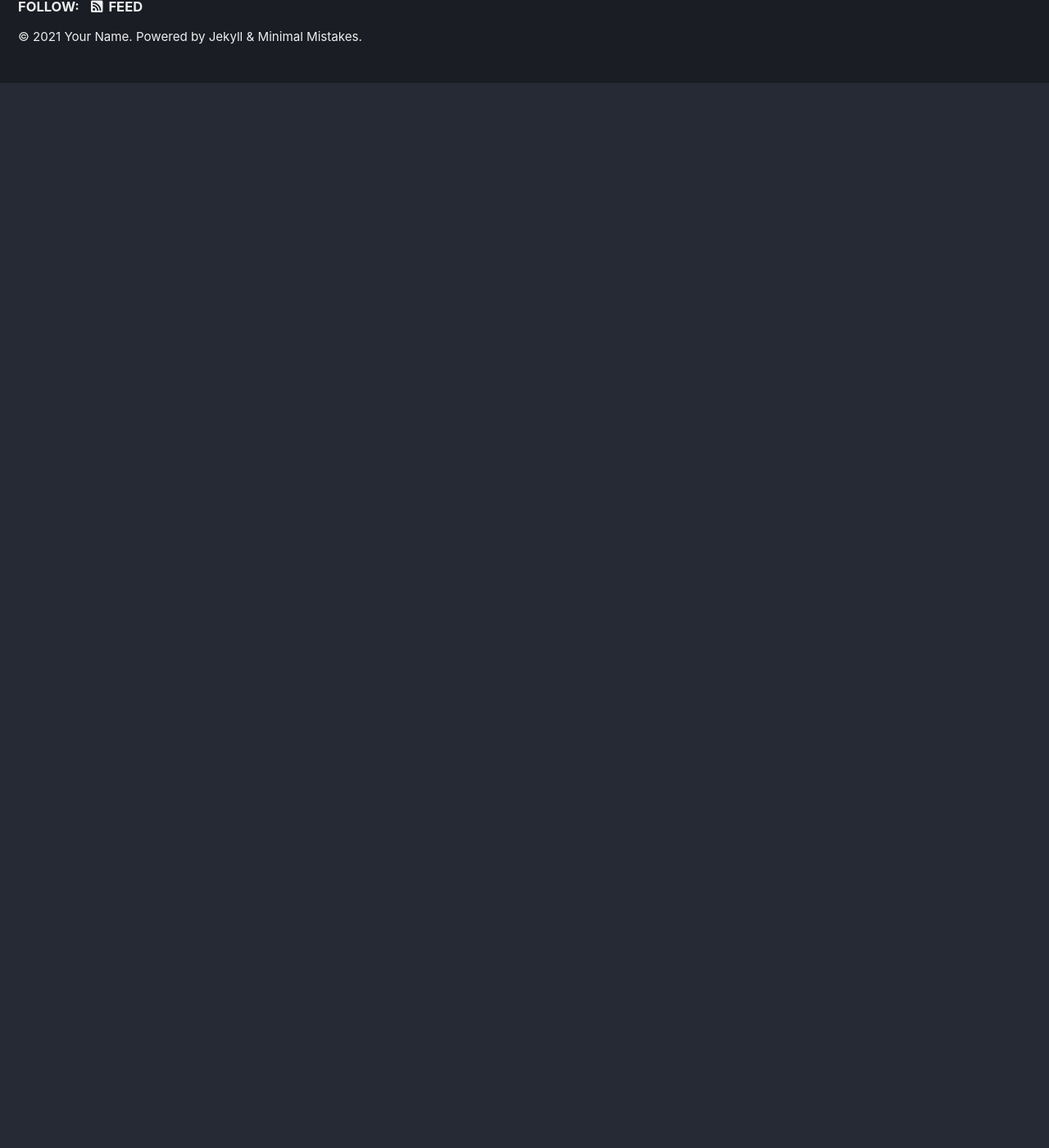
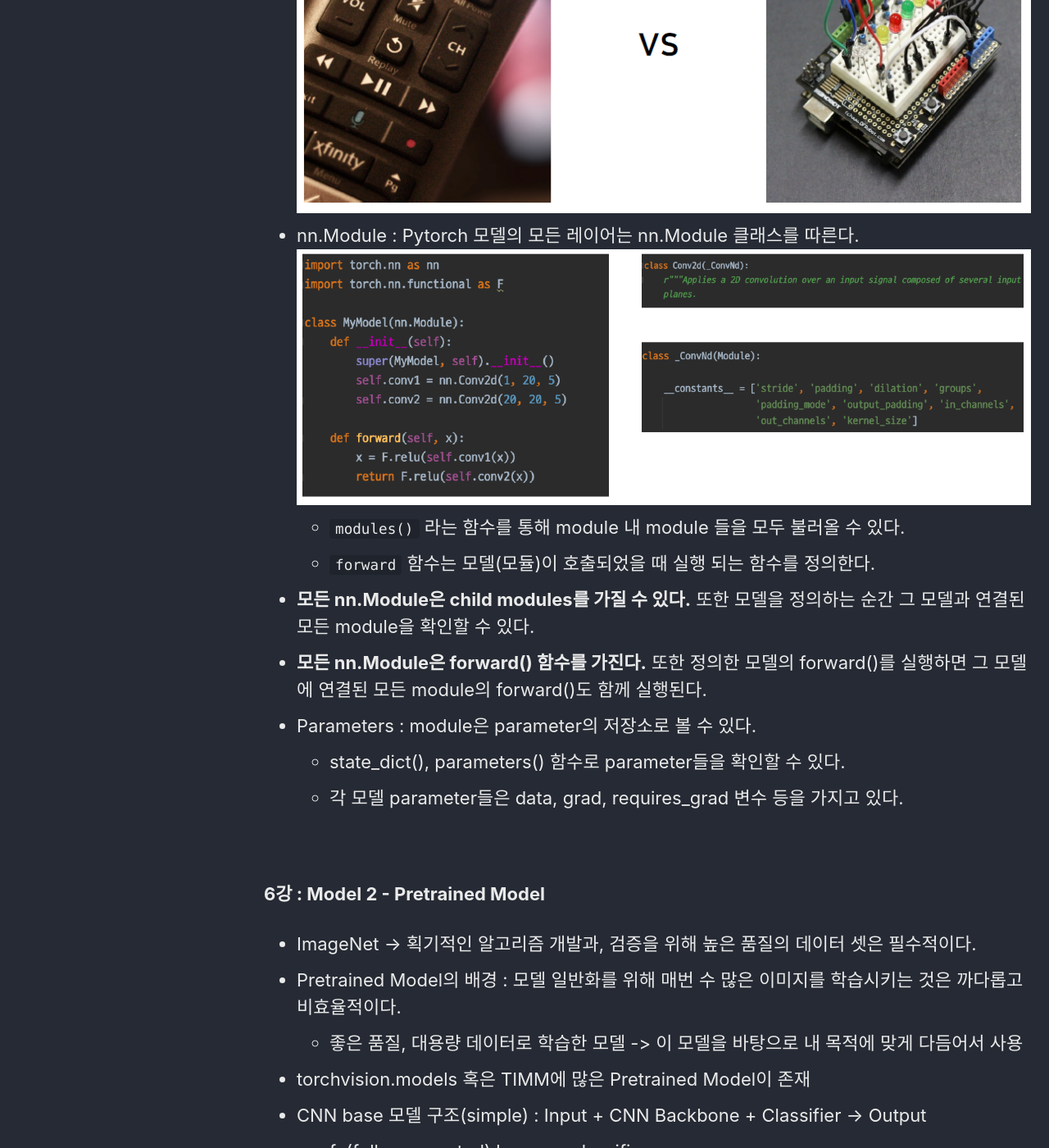
Before and after one commit to gistarrr/gistarrr.github.io, a Jekyll site: the page built from _posts/Pstage/2021-08-23-week_4.md, in a window 1280 px wide and 1400 px high, scrolled down 7690 px. Shown: the whole window at 82% size. Built offline with Jekyll 4.4.1, drawn with Linux system fonts in a browser that asks for light colours; cached includes are drawn as plain includes; before the commit the page ends 7791 px from its top, so only the background shows below that; some of the changed text lies outside the part shown.

Commit message:
4th week day3

```diff
--- a/_data/navigation.yml
+++ b/_data/navigation.yml
@@ -6,6 +6,8 @@ main:
         url : /ustage/
       - title : Pstage
         url : /pstage/
+      - title : Sstage
+        url : /sstage/
   # - title: "About"
   #   url: https://mmistakes.github.io/minimal-mistakes/about/
   # - title: "Sample Posts"
--- a/_posts/Pstage/2021-08-23-week_4.md
+++ b/_posts/Pstage/2021-08-23-week_4.md
@@ -97,7 +97,72 @@ author_profile: false
 - `from torch.utils.data import Dataset`을 통해 Dataset 클래스를 import 하고 내가 만들 클래스에 상속해준다. 만들어 줄 클래스에는 `__init__, __getitem__, __len__` method를 정의해준다.
 - Data generating을 좀 더 효율적으로 할 수 있도록 DataLoader 클래스가 존재한다.
 - Data generating 속도가 느리다면 CPU 성능이 중요하게 작용할 수 있다.
--
+
+<br/>
+
+
+## 2. 새로 알게된 내용 / 고민한 내용 (강의, 과제, 퀴즈)
+- `from glob import glob` 를 통해 폴더 내 파일들을 가져올 수 있다.
+- `os.listdir(...)` : path 내에 파일과 디렉토리를 리스트 형태로 반환, `os.path.splitext(...)` : 파일을 확장자명으로 분리한다.(abc.jpg -> [abc, .jpg]), `os.path.join(...)` : 운영체제에 맞게 path들을 합쳐주는 함수
+
+
+## 3. 참고할 만한 자료
+- **부스트코스 제공 자료**
+  - [Albumentation](https://albumentations.ai/){:target="_blank"}
+  - [Dataset, DataLoader Tutorials](https://pytorch.org/tutorials/beginner/data_loading_tutorial.html ){:target="_blank"}
+  - [catalyst](https://github.com/catalyst-team/catalyst){:target="_blank"}
+  - [깃헙 레포지토리](https://github.com/utkuozbulak/pytorch-custom-dataset-examples){:target="_blank"}
+
+## 4. 피어세션
+- 이예빈 캠퍼님의 당일 강의 요약
+- Pstage에서 어떤 모델을 쓰면 좋을지에 대한 토론
+- 자세한 내용은 [Peer Session](https://github.com/round26/round26/wiki/Week4_Day2){:target="_blank"} 참조
+
+---
+---
+
+**Day 3**
+===
+
+- 학습 강의 : Model 5 ~ 6강
+- Special Mission : Dataset / Data Generation
+
+## 1. 강의 복습
+### **Data Feeding** <br/>
+
+**5강 : Model 1 - Model with Pytorch**
+- Model : 데이터셋을 이용해 원하는 출력을 만들어주는 것
+  - In general, **a model** is an informative **representation** of an objectm, person or **system.** -> ex) system은 이미지라는 차원을 우리가 원하는 클래스로 변환해주는 것
+- PyTorch : Low-level, Pythonic, Flexibility
+![](../../assets/images/week4/week4_day3_diff.PNG)
+- nn.Module : Pytorch 모델의 모든 레이어는 nn.Module 클래스를 따른다.
+![](../../assets/images/week4/week4_day3_module.PNG)
+  - `modules()` 라는 함수를 통해 module 내 module 들을 모두 불러올 수 있다.
+  - `forward` 함수는 모델(모듈)이 호출되었을 때 실행 되는 함수를 정의한다.
+- **모든 nn.Module은 child modules를 가질 수 있다.** 또한 모델을 정의하는 순간 그 모델과 연결된 모든 module을 확인할 수 있다.
+- **모든 nn.Module은 forward() 함수를 가진다.** 또한 정의한 모델의 forward()를 실행하면 그 모델에 연결된 모든 module의 forward()도 함께 실행된다.
+- Parameters : module은 parameter의 저장소로 볼 수 있다.
+  - state_dict(), parameters() 함수로 parameter들을 확인할 수 있다.
+  - 각 모델 parameter들은 data, grad, requires_grad 변수 등을 가지고 있다.
+
+<br/>
+
+**6강 : Model 2 - Pretrained Model**
+- ImageNet -> 획기적인 알고리즘 개발과, 검증을 위해 높은 품질의 데이터 셋은 필수적이다.
+- Pretrained Model의 배경 : 모델 일반화를 위해 매번 수 많은 이미지를 학습시키는 것은 까다롭고 비효율적이다.
+  - 좋은 품질, 대용량 데이터로 학습한 모델 -> 이 모델을 바탕으로 내 목적에 맞게 다듬어서 사용
+- torchvision.models 혹은 TIMM에 많은 Pretrained Model이 존재
+- CNN base 모델 구조(simple) : Input + CNN Backbone + Classifier -> Output
+  - fc(fully connected) layer == classifier
+- ImageNet Pretraining : 실생활에 존재하는 이미지를 1000개의 다른 Class로 구분하자
+  - Pretraining 할 때 설정했던 문제와 현재 문제와의 유사성을 고려
+- Case by Case
+![](../../assets/images/week4/week4_day3_train.PNG)
+  - Case 1. 문제를 해결하기 위한 학습 데이터가 충분하다.
+    - 높은 유사성을 가질 경우 Backbone 모델을 freezing 하고 Classifier만 변경하는 것을 Feature extraction 이라고 한다.
+    - 낮은 유사성을 가져서 Backbone 모델 부분까지 조정하는 경우를 Fine tuning 이라고 한다.
+  - Case 2. 학습 데이터가 충분하지 않은 경우
+    - 낮은 유사성을 가진 경우에는 하지 않는 것이 좋을 수도 있다.(underfitting, overfitting 될 확률이 높다.
 
 <br/>
 
@@ -107,18 +172,15 @@ author_profile: false
 
 ## 3. 참고할 만한 자료
 - **부스트코스 제공 자료**
-  - [Data Visualization KR 페이스북 그룹](https://www.facebook.com/groups/2542191496047967?group_view_referrer=search){:target="_blank"}
-  - [Aptos 대회 데이터 분석 커널](https://www.kaggle.com/ratthachat/aptos-eye-preprocessing-in-diabetic-retinopathy){:target="_blank"}
-  - [시각화 라이브러리 소개 ](https://mode.com/blog/python-data-visualization-libraries/){:target="_blank"}
-  - [쇼핑 데이터 EDA, Melanoma Classification EDA](https://www.kaggle.com/andradaolteanu/siim-melanoma-competition-eda-augmentations){:target="_blank"}
-  - [Bengali.AI 대회 전처리 시각화 커널](https://www.kaggle.com/haqishen/gridmask){:target="_blank"}
-
+  - [Albumentation](https://albumentations.ai/){:target="_blank"}
+  - [Dataset, DataLoader Tutorials](https://pytorch.org/tutorials/beginner/data_loading_tutorial.html ){:target="_blank"}
+  - [catalyst](https://github.com/catalyst-team/catalyst){:target="_blank"}
+  - [깃헙 레포지토리](https://github.com/utkuozbulak/pytorch-custom-dataset-examples){:target="_blank"}
 
 ## 4. 피어세션
-- 김현욱 캠퍼님의 캐글 튜토리얼 및 당일 강의 요약 발표
-- 주어진 데이터에서 데이터 불균형을 어떻게 해결하면 좋을까에 대한 토론(7개의 이미지 불균형)
-- 라벨링에 대한 토론
-- 자세한 내용은 [Peer Session](https://github.com/round26/round26/wiki/Week4_Day1){:target="_blank"} 참조
+- 김다인 캠퍼님의 당일 강의 요약
+- 고재욱 캠퍼님의 채용 관련 이야기
+- 자세한 내용은 [Peer Session](https://github.com/round26/round26/wiki/Week4_Day2){:target="_blank"} 참조
 
 ---
 ---
```
Also changed, not shown: _pages/category-sstage.md (added, +7 -0 lines), _posts/Sstage/2021-08-25-DataViz.md (added, +12 -0 lines), assets/images/week4/week4_day3_diff.PNG (added), assets/images/week4/week4_day3_module.PNG (added), assets/images/week4/week4_day3_train.PNG (added).
